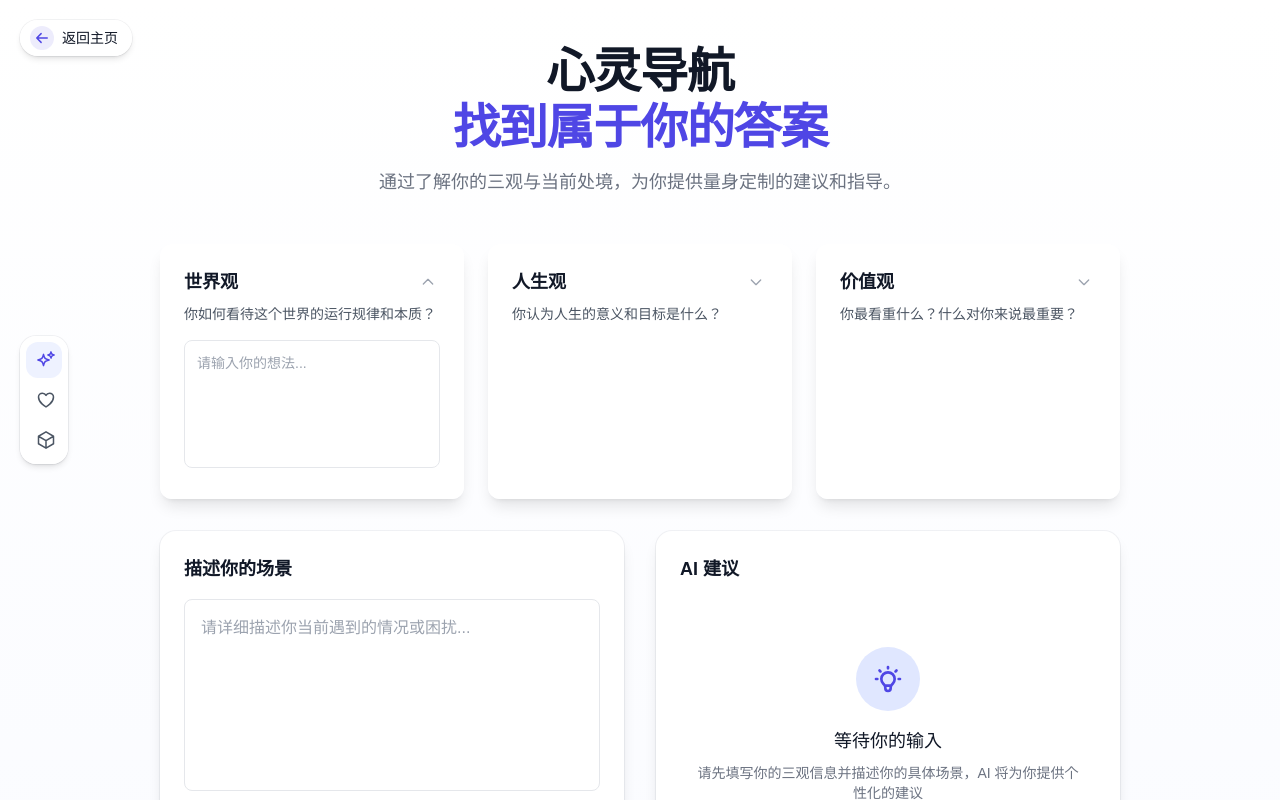
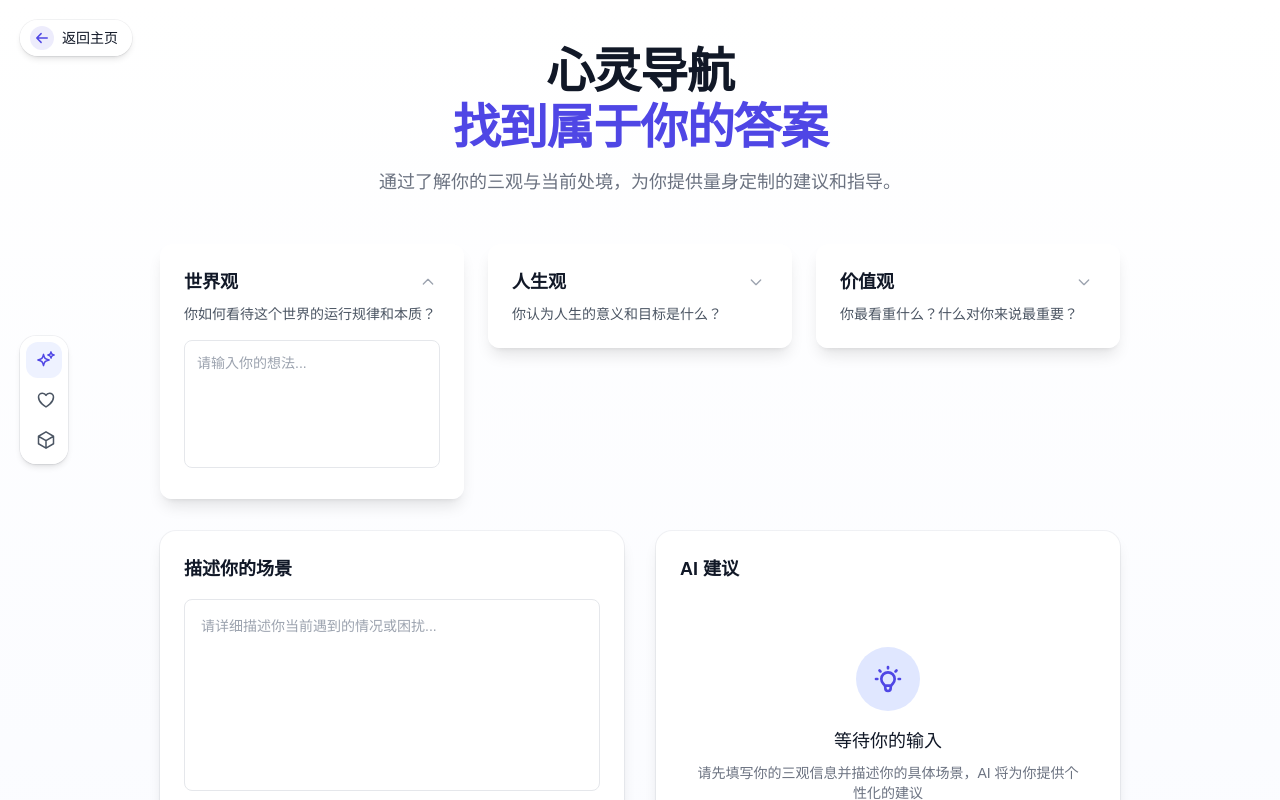
Before and after one commit to HJSunDev/soul-pilot, a Next.js app: page /advisor in a window 1280 px wide. Both pictures are taken after a click on the element "世界观". Shown: the top 800 px of the page. Built offline with nearby package versions, Linux system fonts and the light colour scheme; no server answers.

Commit message:
style(soul-nav): enhance UI display of soul navigation module

```diff
--- a/app/(ai-advisor)/_components/AdvisorView.tsx
+++ b/app/(ai-advisor)/_components/AdvisorView.tsx
@@ -73,7 +73,7 @@ export const AdvisorView = () => {
   return (
     <div className="space-y-8">
       {/* 三观输入区域 */}
-      <div className="grid grid-cols-1 md:grid-cols-3 gap-6">
+      <div className="grid grid-cols-1 md:grid-cols-3 gap-6 items-start">
         {viewpoints.map((viewpoint) => (
           <ViewpointPanel
             key={viewpoint.title}
--- a/app/(ai-advisor)/_components/ScenarioInput.tsx
+++ b/app/(ai-advisor)/_components/ScenarioInput.tsx
@@ -32,7 +32,15 @@ export const ScenarioInput = ({ onSubmit }: ScenarioInputProps) => {
         <div className="space-y-4">
           {/* 场景输入文本框 */}
           <textarea
-            className="w-full h-48 p-4 border border-gray-200 rounded-lg focus:ring-2 focus:ring-indigo-500 focus:border-transparent resize-none"
+            className="w-full h-48 p-4 text-sm text-gray-700 bg-white/50
+              border border-gray-200 rounded-lg resize-none
+              transition-all duration-200 ease-in-out
+              placeholder:text-gray-400
+              hover:border-gray-300
+              focus:border-indigo-300
+              focus:ring-2 focus:ring-indigo-200/50
+              focus:bg-white
+              focus:shadow-[0_2px_12px_rgba(99,102,241,0.12)]"
             placeholder="请详细描述你当前遇到的情况或困扰..."
             value={scenario}
             onChange={(e) => setScenario(e.target.value)}
--- a/app/(ai-advisor)/_components/ViewpointPanel.tsx
+++ b/app/(ai-advisor)/_components/ViewpointPanel.tsx
@@ -80,8 +80,13 @@ export const ViewpointPanel = ({
           placeholder="请输入你的想法..."
           className="w-full h-32 p-3 text-sm text-gray-700 bg-white/50
             border border-gray-200 rounded-lg resize-none
-            focus:ring-2 focus:ring-indigo-500/50 focus:border-transparent
-            transition-all duration-300"
+            transition-all duration-200 ease-in-out
+            placeholder:text-gray-400
+            hover:border-gray-300
+            focus:border-indigo-300
+            focus:ring-2 focus:ring-indigo-200/50
+            focus:bg-white
+            focus:shadow-[0_2px_12px_rgba(99,102,241,0.12)]"
         />
       </div>
     </div>
--- a/app/globals.css
+++ b/app/globals.css
@@ -132,3 +132,41 @@ body {
     @apply bg-background text-foreground;
   }
 }
+
+/* 更全面的输入元素默认样式重置 */
+textarea,
+input,
+select,
+button {
+  outline: none !important;  /* 使用!important确保覆盖浏览器默认样式 */
+  -webkit-appearance: none;  /* 移除Webkit浏览器的默认样式 */
+  -moz-appearance: none;     /* 移除Firefox的默认样式 */
+  appearance: none;          /* 标准写法 */
+}
+
+/* 处理Firefox特定的聚焦样式 */
+textarea::-moz-focus-inner,
+input::-moz-focus-inner,
+select::-moz-focus-inner,
+button::-moz-focus-inner {
+  border: 0;
+}
+
+/* 确保在所有状态下都不显示outline */
+textarea:focus,
+input:focus,
+select:focus,
+button:focus {
+  outline: none !important;
+  outline-offset: 0 !important;
+  box-shadow: none !important;
+}
+
+/* 移除Safari和Chrome的默认外观 */
+textarea,
+input,
+select,
+button {
+  -webkit-font-smoothing: antialiased;
+  -moz-osx-font-smoothing: grayscale;
+}
```
